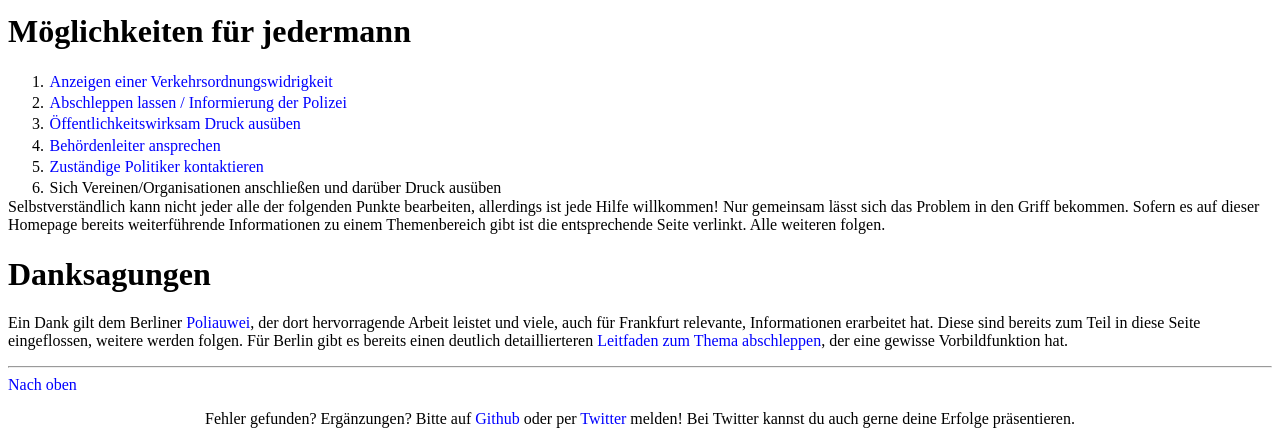
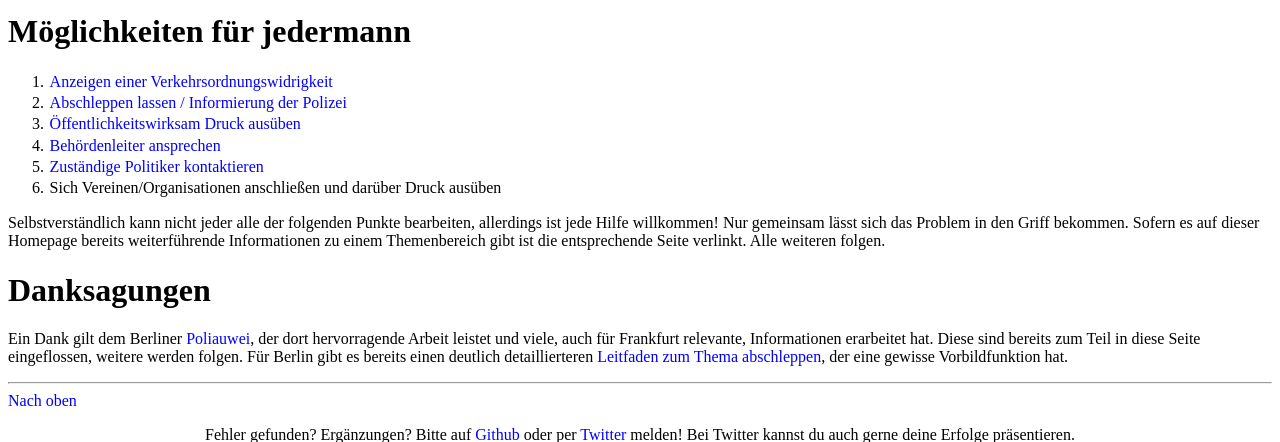
Before and after one commit to falschparkenffm/homepage, a PHP site: page /index.php in a window 1280 px wide. Shown: the part 334-776 px from the top of the page. Run offline with PHP 8.4, Linux system fonts and the light colour scheme.

Commit message:
Fix ol spacing
Resolves #5

```diff
--- a/css/styles.css
+++ b/css/styles.css
@@ -19,6 +19,10 @@ li {
 	float: left;
 	padding: 0.1em;
 	width: 100%;
+}
+
+ol {
+	display: table;
 }
 
 hr {
```
